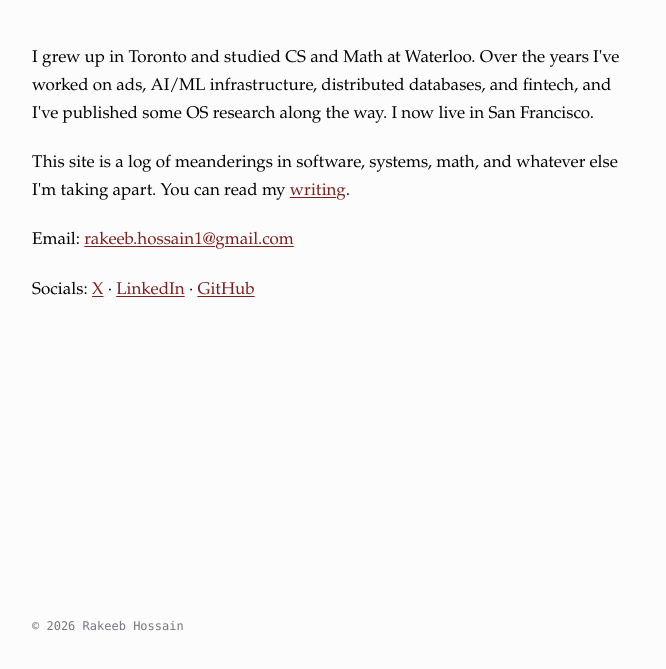
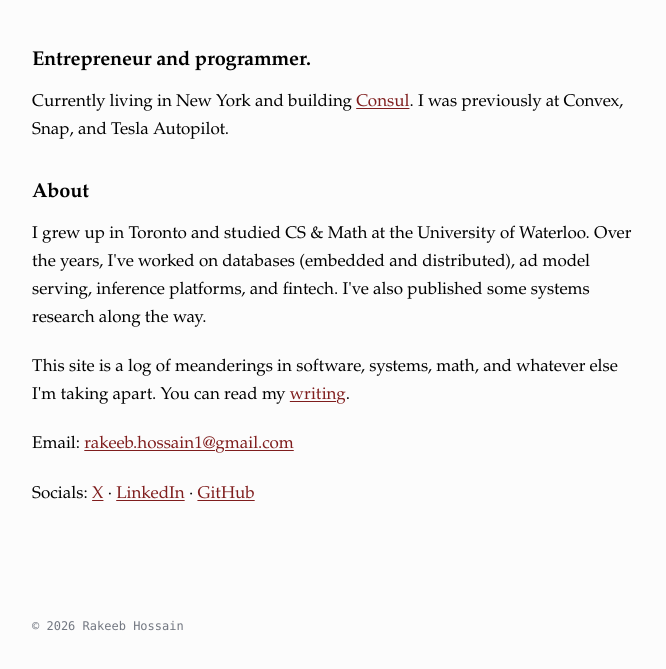
Before and after one commit to rakeeb-hossain/rakeeb-hossain.github.io, an Astro site: page / in a window 1280 px wide. Shown: the part 125-794 px from the top of the page, without its empty margins (306-972 px from the left). Built offline with nearby package versions, Linux system fonts and the light colour scheme; Astro itself is replaced by a stand-in of ours.

Commit message:
update copy

```diff
--- a/src/layouts/Layout.astro
+++ b/src/layouts/Layout.astro
@@ -27,7 +27,7 @@ const title = explicitTitle ?? frontmatter?.title;
             Rakeeb Hossain
           </a>
           <div class="font-mono text-[12px] text-muted mt-1.5">
-            San Francisco <span class="text-muted/50">·</span> Toronto
+            New York <span class="text-muted/50">·</span> Toronto
           </div>
         </div>
         <nav class="font-mono text-[1.05rem] font-medium space-x-4">
--- a/src/pages/index.mdx
+++ b/src/pages/index.mdx
@@ -2,13 +2,20 @@
 layout: ../layouts/Layout.astro
 ---
 
-I grew up in Toronto and studied CS and Math at Waterloo. Over the years I've
-worked on ads, AI/ML infrastructure, distributed databases, and fintech, and
-I've published some OS research along the way. I now live in San Francisco.
+### Entrepreneur and programmer.
+
+Currently living in New York and building [Consul](https://onconsul.com). I was previously at Convex, Snap, and Tesla Autopilot.
+
+### About
+
+I grew up in Toronto and studied CS & Math at the University of Waterloo.
+Over the years, I've worked on databases (embedded and distributed), ad model serving,
+inference platforms, and fintech. I've also published some systems research along the way.
 
 This site is a log of meanderings in software, systems, math, and whatever else
 I'm taking apart. You can read my [writing](/articles).
 
+
 Email: [rakeeb.hossain1@gmail.com](mailto:rakeeb.hossain1@gmail.com)
 
 Socials: [X](https://x.com/rakeeb_hossain) · [LinkedIn](https://www.linkedin.com/in/rakeebhossain/) · [GitHub](https://github.com/rakeeb-hossain)
```
